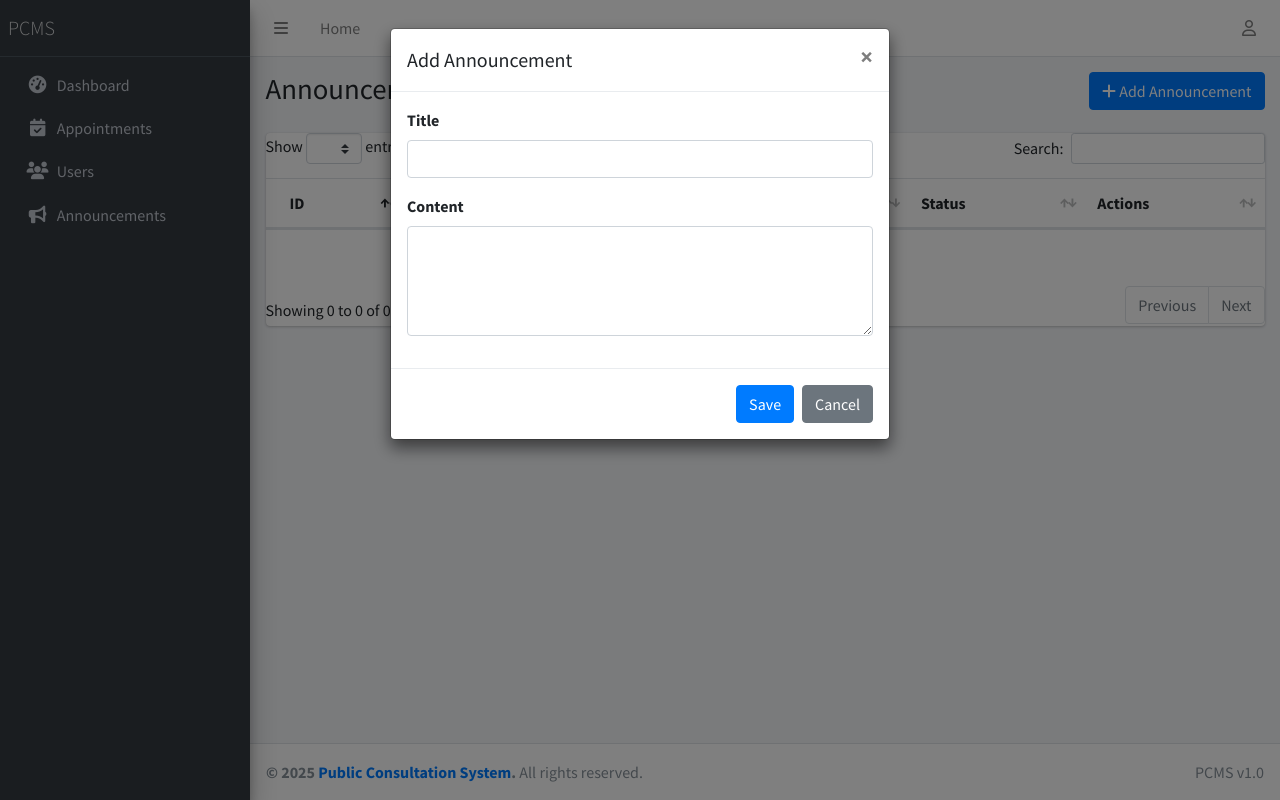
After one commit to xxiimcha/bcp_pcms, a PHP site: page /announcement/ in a window 1280 px wide, after a click on "Add Announcement". The commit adds this page. Run offline with PHP 8.4, Linux system fonts and the light colour scheme; data that the repository does not hold is empty; some libraries are stand-ins or nearby versions.

Commit message:
Announcement module added

```diff
--- /dev/null
+++ b/announcement/index.php
@@ -0,0 +1,215 @@
+<?php
+include '../database/config.php';
+include '../partials/head.php';
+
+$query = "SELECT * FROM announcements ORDER BY created_at DESC";
+$result = mysqli_query($conn, $query);
+?>
+
+<body class="hold-transition sidebar-mini layout-fixed">
+<div class="wrapper">
+  <?php include '../partials/navbar.php'; ?>
+  <?php include '../partials/header.php'; ?>
+
+  <div class="content-wrapper">
+    <section class="content-header">
+      <div class="container-fluid">
+        <div class="row mb-2">
+          <div class="col-sm-6">
+            <h1>Announcements</h1>
+          </div>
+          <div class="col-sm-6 text-right">
+            <button class="btn btn-primary" data-toggle="modal" data-target="#addModal">
+              <i class="fas fa-plus"></i> Add Announcement
+            </button>
+          </div>
+        </div>
+      </div>
+    </section>
+
+    <section class="content">
+      <div class="container-fluid">
+        <div class="card">
+          <div class="card-body table-responsive p-0">
+            <table class="table table-hover" id="announcementTable">
+              <thead>
+                <tr>
+                  <th>ID</th>
+                  <th>Title</th>
+                  <th>Content</th>
+                  <th>Date</th>
+                  <th>Status</th>
+                  <th>Actions</th>
+                </tr>
+              </thead>
+              <tbody>
+                <?php while ($row = mysqli_fetch_assoc($result)) { ?>
+                <tr>
+                  <td><?= $row['id']; ?></td>
+                  <td><?= htmlspecialchars($row['title']); ?></td>
+                  <td style="white-space: normal; max-width: 400px;">
+                    <?= htmlspecialchars($row['content']); ?>
+                  </td>
+                  <td><?= date('M d, Y H:i A', strtotime($row['created_at'])); ?></td>
+                  <td>
+                    <span class="badge badge-<?= $row['status'] === 'Published' ? 'success' : 'secondary'; ?>">
+                      <?= $row['status']; ?>
+                    </span>
+                  </td>
+                  <td>
+                    <button
+                      class="btn btn-sm btn-warning edit-btn"
+                      data-id="<?= $row['id']; ?>"
+                      data-title="<?= htmlspecialchars($row['title'], ENT_QUOTES); ?>"
+                      data-content="<?= htmlspecialchars($row['content'], ENT_QUOTES); ?>"
+                      data-toggle="modal" data-target="#editModal">
+                      <i class="fas fa-edit"></i> Edit
+                    </button>
+
+                    <button
+                      class="btn btn-sm btn-info toggle-status"
+                      data-id="<?= $row['id']; ?>"
+                      data-status="<?= $row['status']; ?>">
+                      <?= $row['status'] === 'Published' ? 'Unpublish' : 'Publish'; ?>
+                    </button>
+                  </td>
+                </tr>
+                <?php } ?>
+              </tbody>
+            </table>
+          </div>
+        </div>
+      </div>
+    </section>
+  </div>
+
+  <?php include '../partials/footer.php'; ?>
+</div>
+
+<!-- Add Announcement Modal -->
+<div class="modal fade" id="addModal">
+  <div class="modal-dialog">
+    <form id="addAnnouncementForm">
+      <div class="modal-content">
+        <div class="modal-header">
+          <h5 class="modal-title">Add Announcement</h5>
+          <button type="button" class="close" data-dismiss="modal"><span>&times;</span></button>
+        </div>
+        <div class="modal-body">
+          <div class="form-group">
+            <label>Title</label>
+            <input type="text" name="title" class="form-control" required>
+          </div>
+          <div class="form-group">
+            <label>Content</label>
+            <textarea name="content" class="form-control" rows="4" required></textarea>
+          </div>
+        </div>
+        <div class="modal-footer">
+          <button type="submit" class="btn btn-primary">Save</button>
+          <button type="button" class="btn btn-secondary" data-dismiss="modal">Cancel</button>
+        </div>
+      </div>
+    </form>
+  </div>
+</div>
+
+<!-- Edit Announcement Modal -->
+<div class="modal fade" id="editModal">
+  <div class="modal-dialog">
+    <form id="editAnnouncementForm">
+      <input type="hidden" name="id" id="edit-id">
+      <div class="modal-content">
+        <div class="modal-header">
+          <h5 class="modal-title">Edit Announcement</h5>
+          <button type="button" class="close" data-dismiss="modal"><span>&times;</span></button>
+        </div>
+        <div class="modal-body">
+          <div class="form-group">
+            <label>Title</label>
+            <input type="text" name="title" id="edit-title" class="form-control" required>
+          </div>
+          <div class="form-group">
+            <label>Content</label>
+            <textarea name="content" id="edit-content" class="form-control" rows="4" required></textarea>
+          </div>
+        </div>
+        <div class="modal-footer">
+          <button type="submit" class="btn btn-warning">Update</button>
+          <button type="button" class="btn btn-secondary" data-dismiss="modal">Cancel</button>
+        </div>
+      </div>
+    </form>
+  </div>
+</div>
+
+<?php include '../partials/foot.php'; ?>
+
+<script src="https://cdn.jsdelivr.net/npm/sweetalert2@11"></script>
+<script>
+  // DataTable
+  $(document).ready(function () {
+    $('#announcementTable').DataTable({
+      responsive: true,
+      autoWidth: false,
+      pageLength: 5
+    });
+  });
+
+  // Populate Edit Modal
+  document.querySelectorAll('.edit-btn').forEach(button => {
+    button.addEventListener('click', () => {
+      document.getElementById('edit-id').value = button.dataset.id;
+      document.getElementById('edit-title').value = button.dataset.title;
+      document.getElementById('edit-content').value = button.dataset.content;
+    });
+  });
+
+  // Add Announcement
+  document.getElementById('addAnnouncementForm').addEventListener('submit', function(e) {
+    e.preventDefault();
+    const formData = new FormData(this);
+    fetch('../controller/announcement.php?action=add', {
+      method: 'POST',
+      body: formData
+    })
+    .then(res => res.text())
+    .then(response => {
+      Swal.fire('Add Announcement', response, response.includes('successfully') ? 'success' : 'error')
+        .then(() => location.reload());
+    });
+  });
+
+  // Edit Announcement
+  document.getElementById('editAnnouncementForm').addEventListener('submit', function(e) {
+    e.preventDefault();
+    const formData = new FormData(this);
+    fetch('../controller/announcement.php?action=edit', {
+      method: 'POST',
+      body: formData
+    })
+    .then(res => res.text())
+    .then(response => {
+      Swal.fire('Edit Announcement', response, response.includes('successfully') ? 'success' : 'error')
+        .then(() => location.reload());
+    });
+  });
+
+  // Toggle Publish/Unpublish
+  document.querySelectorAll('.toggle-status').forEach(button => {
+    button.addEventListener('click', () => {
+      const id = button.dataset.id;
+      const newStatus = button.dataset.status === 'Published' ? 'Unpublished' : 'Published';
+
+      fetch('../controller/announcement.php?action=toggle_status', {
+        method: 'POST',
+        body: new URLSearchParams({ id, status: newStatus })
+      })
+      .then(res => res.text())
+      .then(response => {
+        Swal.fire('Status Update', response, response.includes('successfully') ? 'success' : 'error')
+          .then(() => location.reload());
+      });
+    });
+  });
+</script>
--- a/partials/foot.php
+++ b/partials/foot.php
@@ -1,5 +1,3 @@
-<!-- jQuery -->
-<script src="https://code.jquery.com/jquery-3.6.0.min.js"></script>
 
 <!-- Bootstrap 4 -->
 <script src="https://cdn.jsdelivr.net/npm/bootstrap@4.6.2/dist/js/bootstrap.bundle.min.js"></script>
--- a/partials/head.php
+++ b/partials/head.php
@@ -19,9 +19,12 @@
 
   <!-- SweetAlert2 -->
   <script src="https://cdn.jsdelivr.net/npm/sweetalert2@11"></script>
+<!-- DataTables CSS -->
+<link rel="stylesheet" href="https://cdn.datatables.net/1.13.6/css/dataTables.bootstrap4.min.css">
 
-  <!-- DataTables CSS -->
-  <link rel="stylesheet" href="https://cdn.datatables.net/1.11.5/css/dataTables.bootstrap4.min.css">
-  <link rel="stylesheet" href="https://cdn.datatables.net/responsive/2.2.9/css/responsive.bootstrap4.min.css">
+<!-- DataTables JS -->
+<script src="https://cdn.datatables.net/1.13.6/js/jquery.dataTables.min.js"></script>
+<script src="https://cdn.datatables.net/1.13.6/js/dataTables.bootstrap4.min.js"></script>
+<script src="https://code.jquery.com/jquery-3.6.0.min.js"></script>
 
 </head>
--- a/partials/navbar.php
+++ b/partials/navbar.php
@@ -24,6 +24,12 @@
             <p>Users</p>
           </a>
         </li>
+        <li class="nav-item">
+          <a href="../announcement/" class="nav-link">
+            <i class="nav-icon fas fa-bullhorn"></i>
+            <p>Announcements</p>
+          </a>
+        </li>
       </ul>
     </nav>
   </div>
```
Also changed, not shown: controller/announcement.php (added, +67 -0 lines), controller/get_announcements.php (+6 -1 lines).
